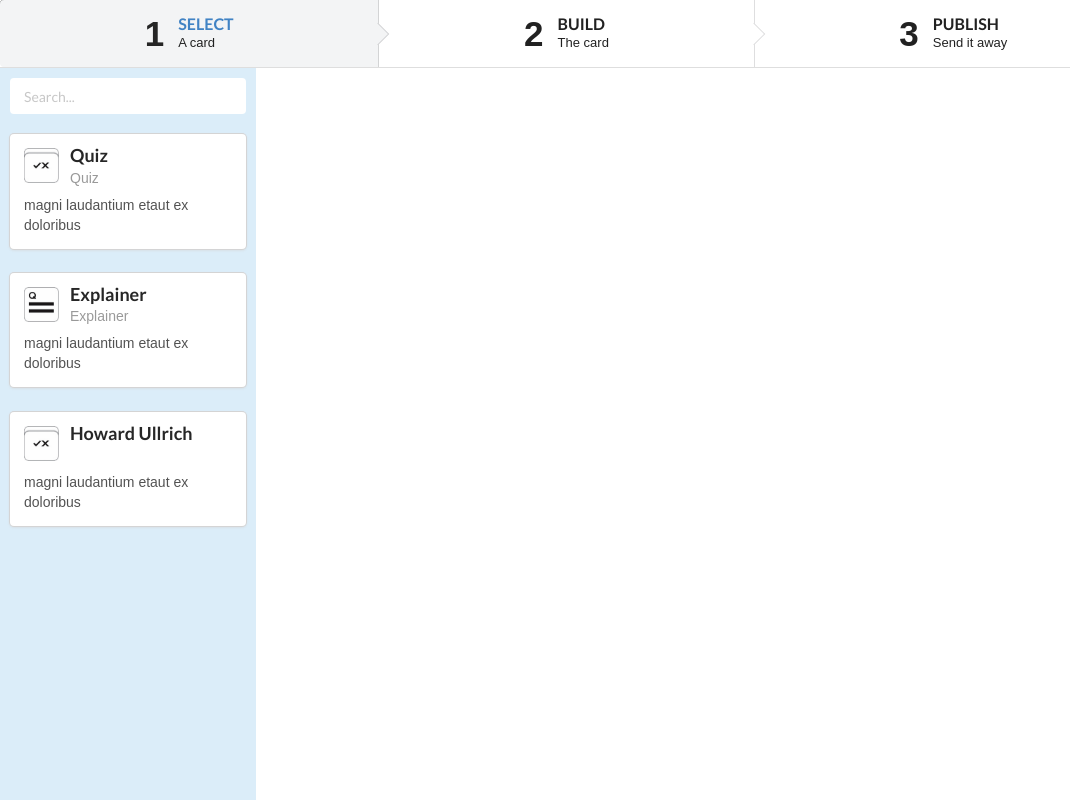
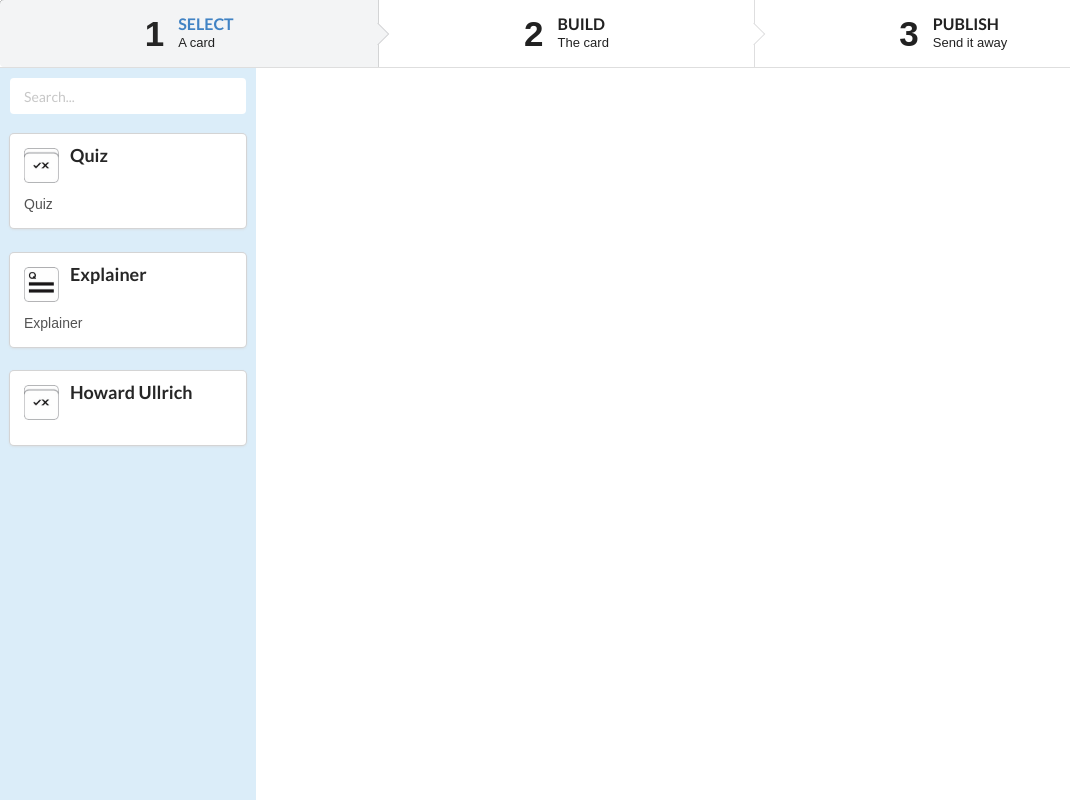
Before and after one commit to heyProto/toCardForm, a React (Create React App) app: page / in a window 1280 px wide. Shown: the whole page, without its empty margins (0-1070 px from the left). Built offline with nearby package versions, Linux system fonts and the light colour scheme.

Commit message:
Move description

```diff
--- a/src/components/SelectCard.js
+++ b/src/components/SelectCard.js
@@ -13,11 +13,8 @@ class SelectCard extends Component {
           <div className="header">
             {this.props.card.name}
           </div>
-          <div className="meta">
+          <div className="description">
             {this.props.card.elevator_pitch}
-          </div>
-          <div className="description">
-            {this.props.card.description}
           </div>
         </div>
       </div>
--- a/src/components/SelectMore.js
+++ b/src/components/SelectMore.js
@@ -33,6 +33,7 @@ class SelectMore extends Component {
     return (
       <div id="select_more">
         <h1 className="ui header">{this.state.details.header}</h1>
+        <div>{this.props.card.description}</div>
         <br />
         <button className="ui green button"
           onClick={this.props.onSelectMoreConfirm.bind(this, this.props.card, this.state.details.formSchemaUrl)}>
```
